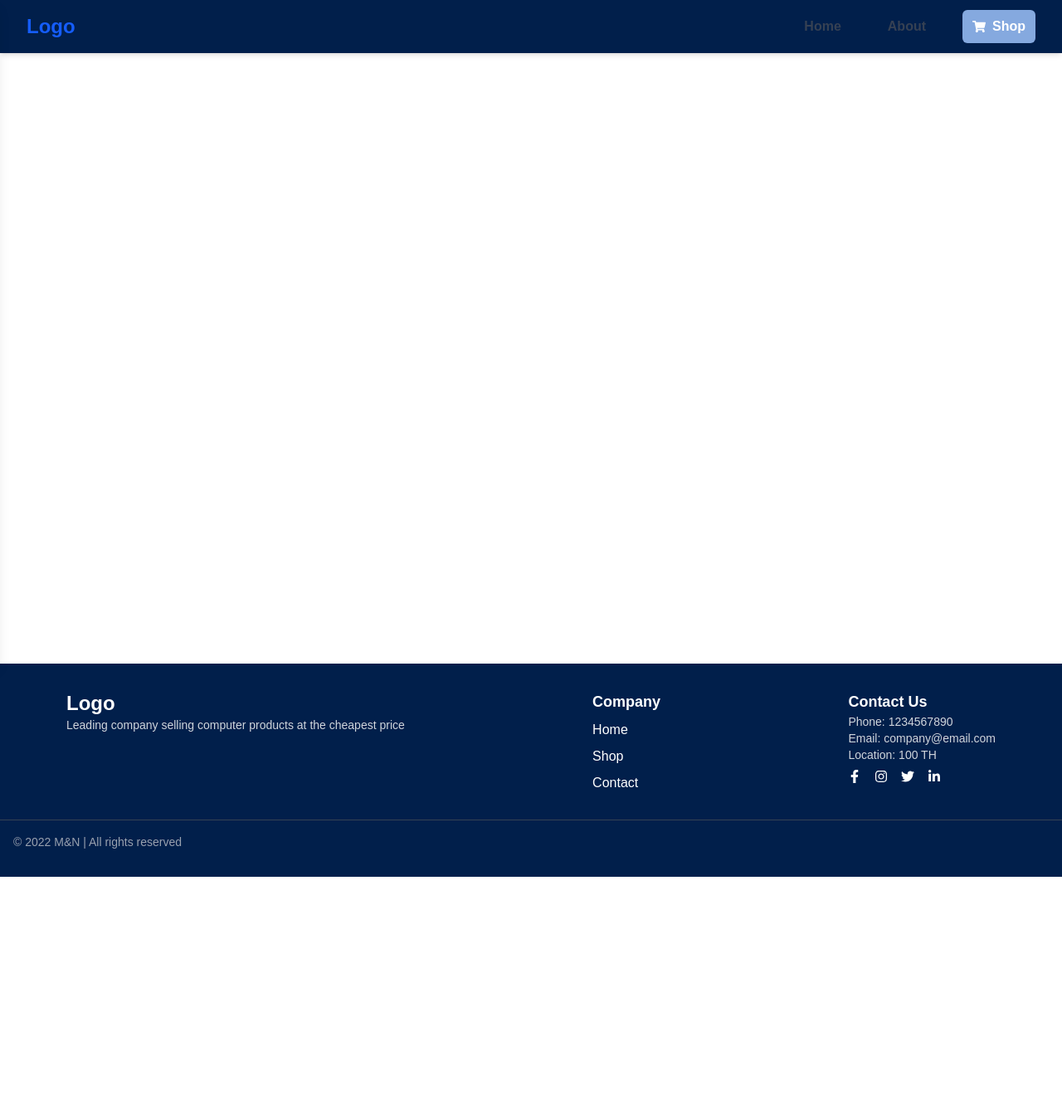
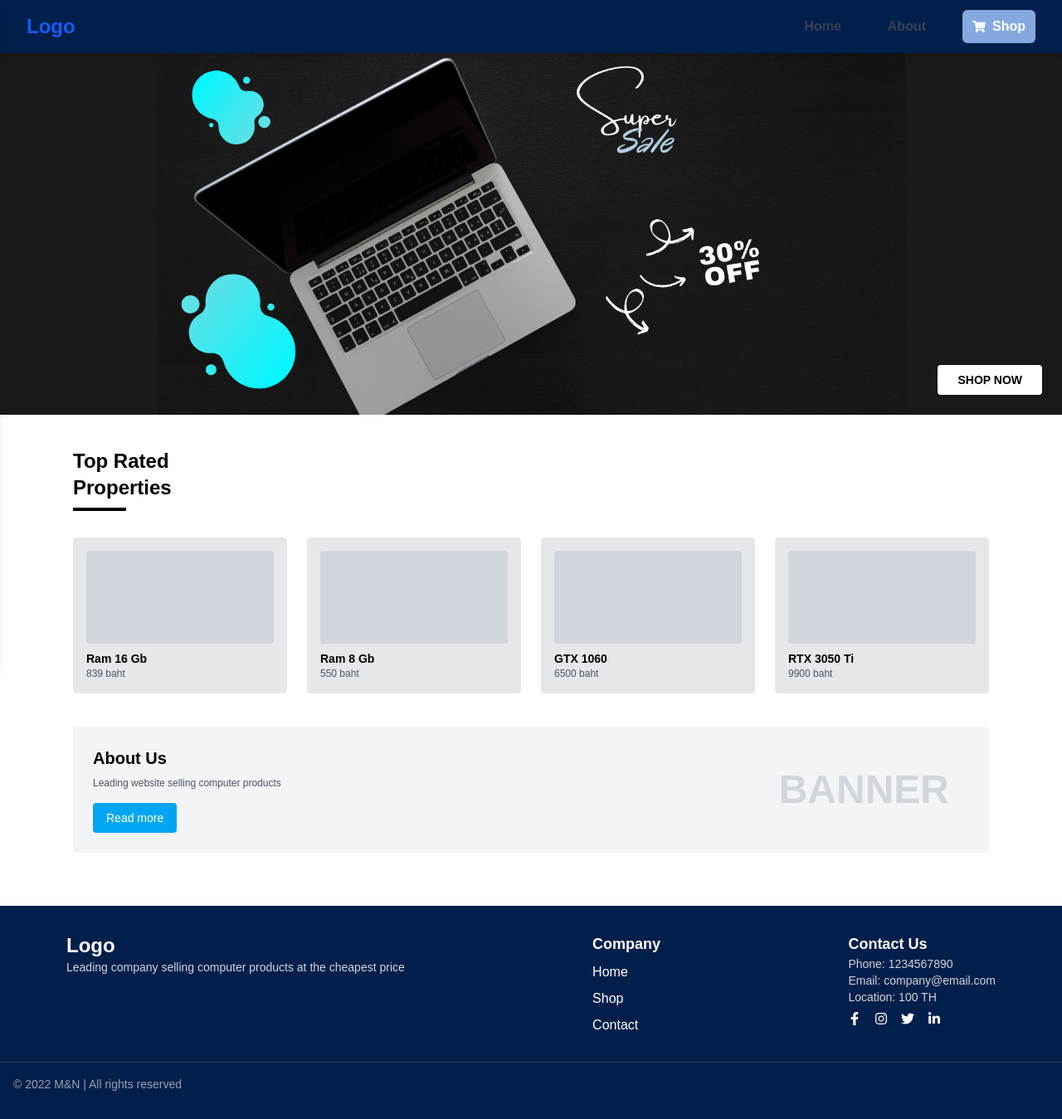
Before and after one commit to Meta3252/miniproject_ecommerce, a Next.js app: page / in a window 1280 px wide. Shown: the whole page at 83% size. Before the commit the page ends 1057 px from the top, so only its background shows below. Built offline with nearby package versions, Linux system fonts and the light colour scheme.

Commit message:
MakeHomePage

```diff
--- a/src/app/page.tsx
+++ b/src/app/page.tsx
@@ -1,8 +1,68 @@
+// pages/index.tsx
+import Image from "next/image";
+
 export default function Home() {
   return (
-    <div className="grid grid-rows-[20px_1fr_20px] items-center justify-items-center min-h-screen p-8 pb-20 gap-16 sm:p-20 font-[family-name:var(--font-geist-sans)]">
-      <main className="flex flex-col gap-[32px] row-start-2 items-center sm:items-start">
-      </main>
-    </div>
+    <main className="flex flex-col items-center bg-white">
+      {/* --- Banner Section --- */}
+      <section className="relative w-full h-[320px] sm:h-[360px] md:h-[400px] lg:h-[460px] xl:h-[500px]">
+        <div className="relative w-full h-full">
+          <Image
+            src="/images/Black_Electronic_Promo_Instagram_Post.png"
+            alt="Banner"
+            fill
+            style={{ objectFit: "contain", paddingTop: 64, background: "#1a1a1a" }}
+            sizes="(max-width: 768px) 100vw, 768px"
+          />
+
+          {/* ปุ่มวางที่ขวาล่าง แต่ไม่ติดขอบ */}
+          <div className="absolute bottom-6 right-6 z-10">
+            <button className="bg-white text-black px-6 py-2 rounded shadow font-semibold hover:bg-gray-200 text-sm">
+              SHOP NOW
+            </button>
+          </div>
+        </div>
+      </section>
+
+
+      {/* --- Top Rated Properties Section --- */}
+      <section className="w-full max-w-6xl px-6 py-10">
+        <h2 className="text-2xl font-bold mb-2 text-black">Top Rated<br />Properties</h2>
+        <div className="w-16 h-1 bg-black mb-8" />
+
+        <div className="grid grid-cols-2 md:grid-cols-4 gap-6">
+          {[
+            { name: "Ram 16 Gb", price: "839 baht" },
+            { name: "Ram 8 Gb", price: "550 baht" },
+            { name: "GTX 1060", price: "6500 baht" },
+            { name: "RTX 3050 Ti", price: "9900 baht" },
+          ].map((item, index) => (
+            <div key={index} className="bg-gray-200 p-4 rounded">
+              <div className="h-28 bg-gray-300 mb-2 rounded" />
+              <div className="text-sm font-semibold text-black">{item.name}</div>
+              <div className="text-xs text-gray-600">{item.price}</div>
+            </div>
+          ))}
+        </div>
+      </section>
+
+      {/* --- About Us Section --- */}
+      <section className="w-full max-w-6xl px-6 pb-16">
+        <div className="bg-gray-100 p-6 rounded flex flex-col md:flex-row justify-between items-start md:items-center">
+          <div>
+            <h3 className="text-xl font-bold mb-2 text-black">About Us</h3>
+            <p className="text-xs text-gray-600 mb-4">
+              Leading website selling computer products
+            </p>
+            <button className="bg-sky-500 text-white px-4 py-2 rounded text-sm hover:bg-sky-600">
+              Read more
+            </button>
+          </div>
+          <div className="text-5xl font-bold text-gray-300 hidden md:block pr-6">
+            BANNER
+          </div>
+        </div>
+      </section>
+    </main>
   );
 }
```
Also changed, not shown: public/images/Black_Electronic_Promo_Instagram_Post.png (added).
